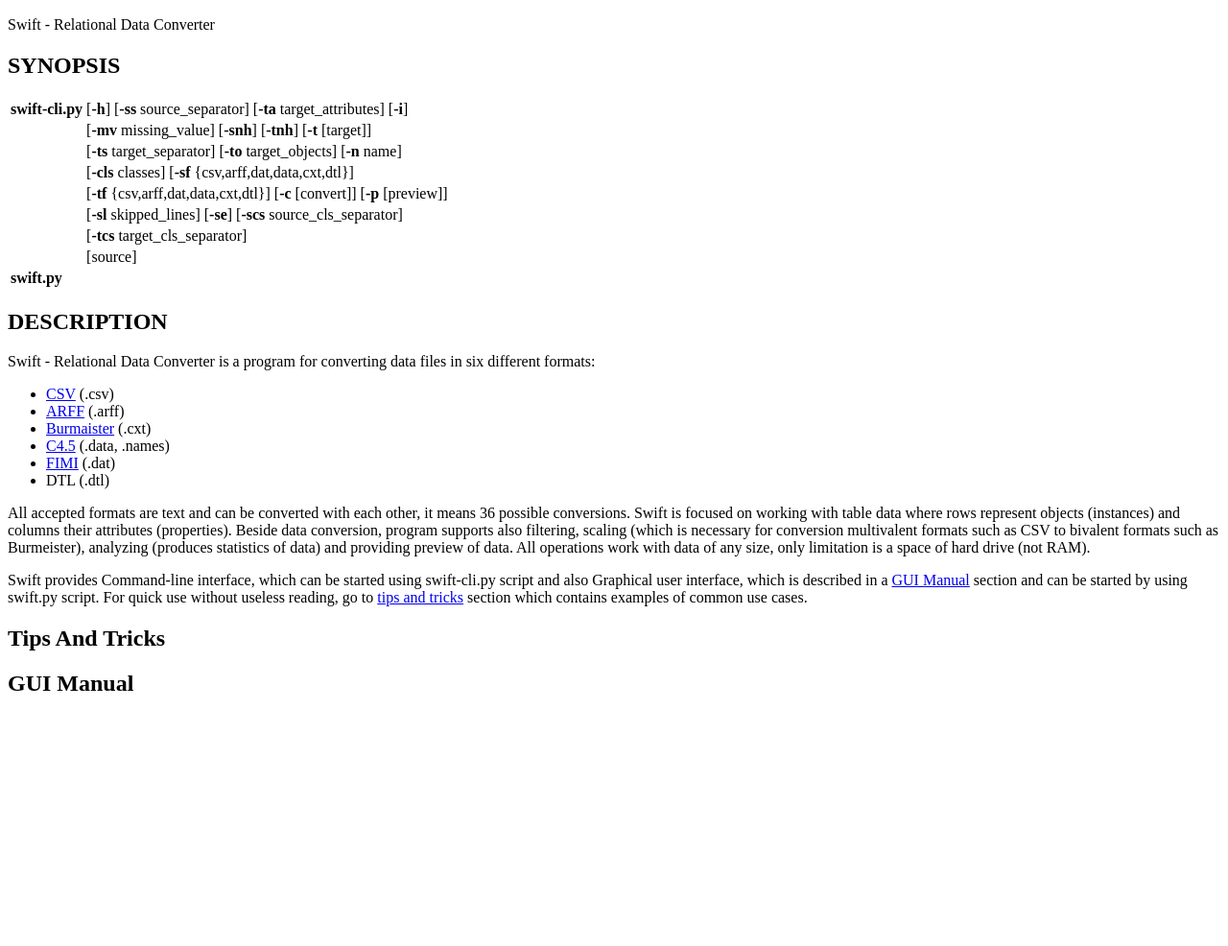
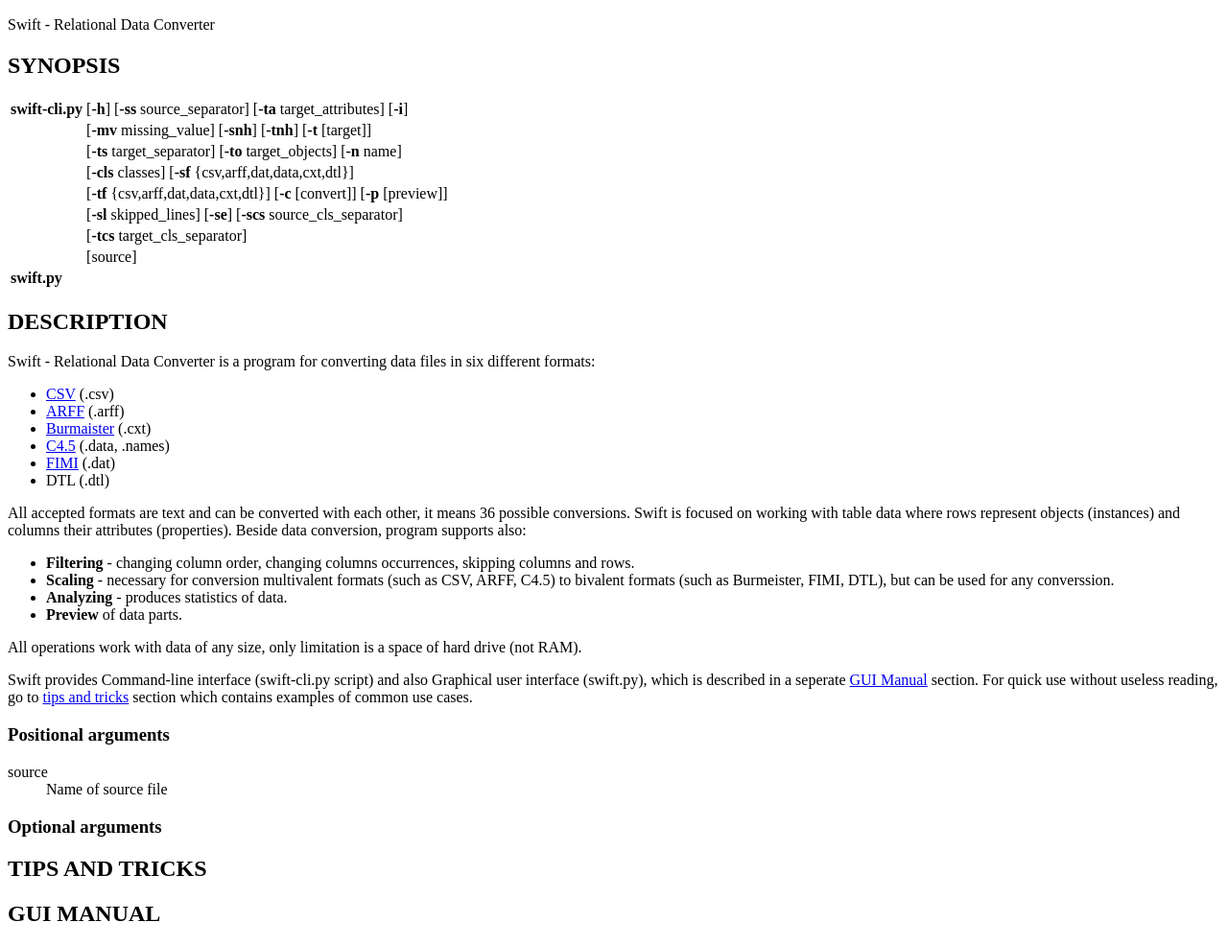
Before and after one commit to gnovis/swift, a plain HTML site: page manual.html in a window 1280 px wide. Shown: the part 110-1096 px from the top of the page at 96% size. Before the commit the page ends 856 px from the top, so only its background shows below. Drawn offline with Linux system fonts and the light colour scheme.

Commit message:
change structure of description in manual

```diff
--- a/manual.html
+++ b/manual.html
@@ -75,13 +75,26 @@
 		<li><a href="http://fcalgs.sourceforge.net/format.html">FIMI</a> (.dat)</li>
 		<li>DTL (.dtl)</li>
 	</ul>
-	All accepted formats are text and can be converted with each other, it means 36 possible conversions. Swift is focused on working with table data where rows represent objects (instances) and columns their attributes (properties). Beside data conversion, program supports also filtering, scaling (which is necessary for conversion multivalent formats such as CSV to bivalent formats such as Burmeister), analyzing (produces statistics of data) and providing preview of data. All operations work with data of any size, only limitation is a space of hard drive (not RAM).
+	All accepted formats are text and can be converted with each other, it means 36 possible conversions. Swift is focused on working with table data where rows represent objects (instances) and columns their attributes (properties). Beside data conversion, program supports also:
+	<ul>
+		<li><b>Filtering</b> - changing column order, changing columns occurrences, skipping columns and rows.</li>
+		<li><b>Scaling</b>  - necessary for conversion multivalent formats (such as CSV, ARFF, C4.5) to bivalent formats (such as Burmeister, FIMI, DTL), but can be used for any converssion.</li>
+		<li><b>Analyzing</b> - produces statistics of data.</li>
+		<li><b>Preview</b> of data parts.</li>
+	</ul>
+	All operations work with data of any size, only limitation is a space of hard drive (not RAM).
 
 	<p>
-	Swift provides Command-line interface, which can be started using swift-cli.py script and also Graphical user interface, which is described in a <a href="#gui">GUI Manual</a> section and can be started by using swift.py script. For quick use without useless reading, go to <a href="#tips">tips and tricks</a> section which contains examples of common use cases.
+	Swift provides Command-line interface (swift-cli.py script) and also Graphical user interface (swift.py), which is described in a seperate <a href="#gui">GUI Manual</a> section. For quick use without useless reading, go to <a href="#tips">tips and tricks</a> section which contains examples of common use cases.
 	</p>
+	<h3>Positional arguments</h3>
+	<dl>
+		<dt>source</dt>
+		<dd>Name of source file</dd>
+	</dl>
+	<h3>Optional arguments</h3>
 
-	<h2 id="tips">Tips And Tricks</h2>
-	<h2 id="gui">GUI Manual</h2>
+	<h2 id="tips">TIPS AND TRICKS</h2>
+	<h2 id="gui">GUI MANUAL</h2>
 </body>
 </html>
```
